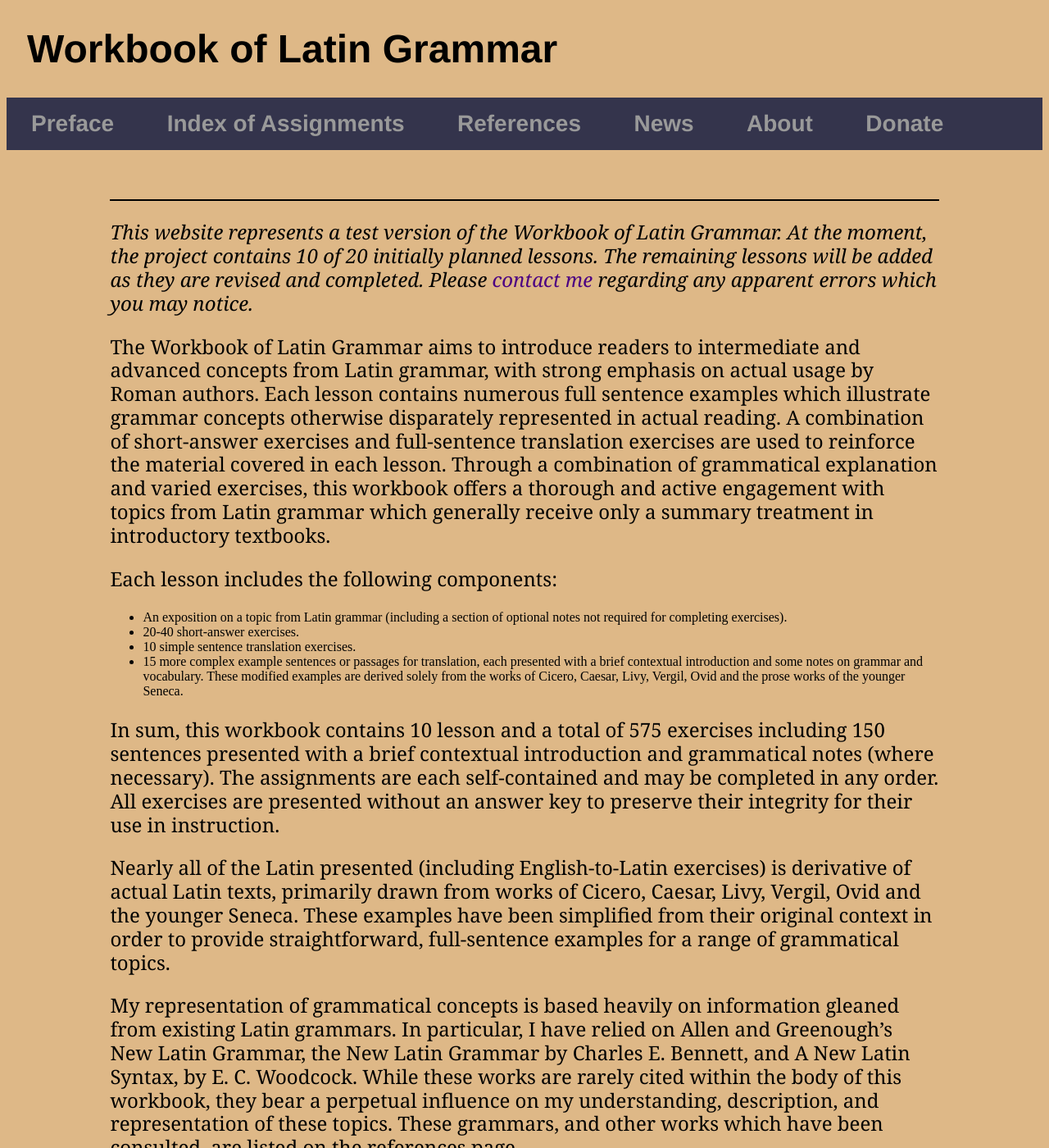
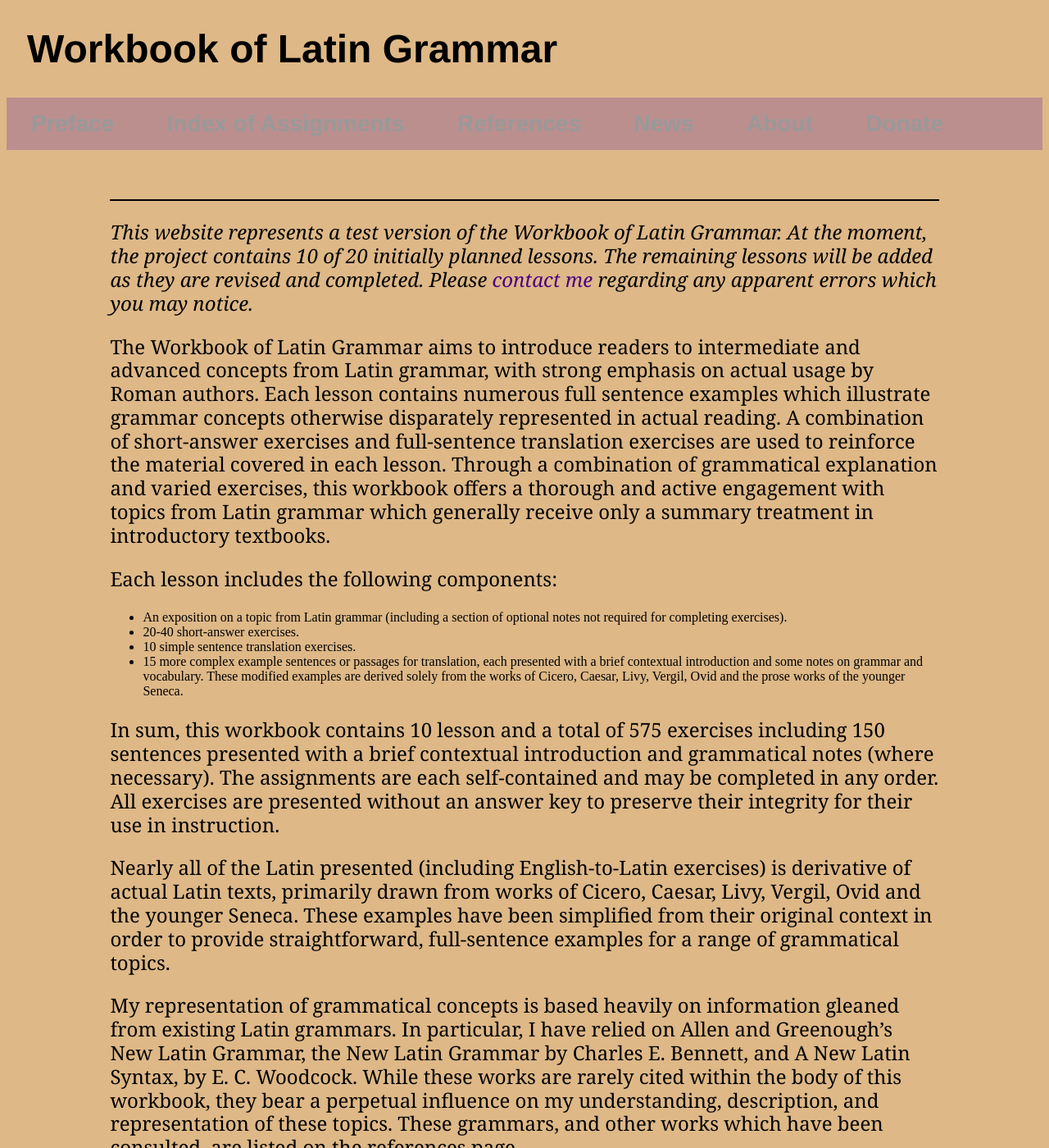
Before and after one commit to AlanCFleming82/AlanCFleming82.github.io, a Jekyll site: the page built from index.html, in a window 1280 px wide and 1400 px high. Shown: the whole window at 82% size. Built offline with Jekyll 4.4.1, drawn with Linux system fonts in a browser that asks for light colours.

Commit message:
Update main.css

```diff
--- a/css/main.css
+++ b/css/main.css
@@ -14,7 +14,7 @@
 	position: sticky;
 	top: 0;
 	width: 100%;
-	background-color: #34344c;
+	background-color: RosyBrown;
 	overflow: auto;
 	}
 
```
